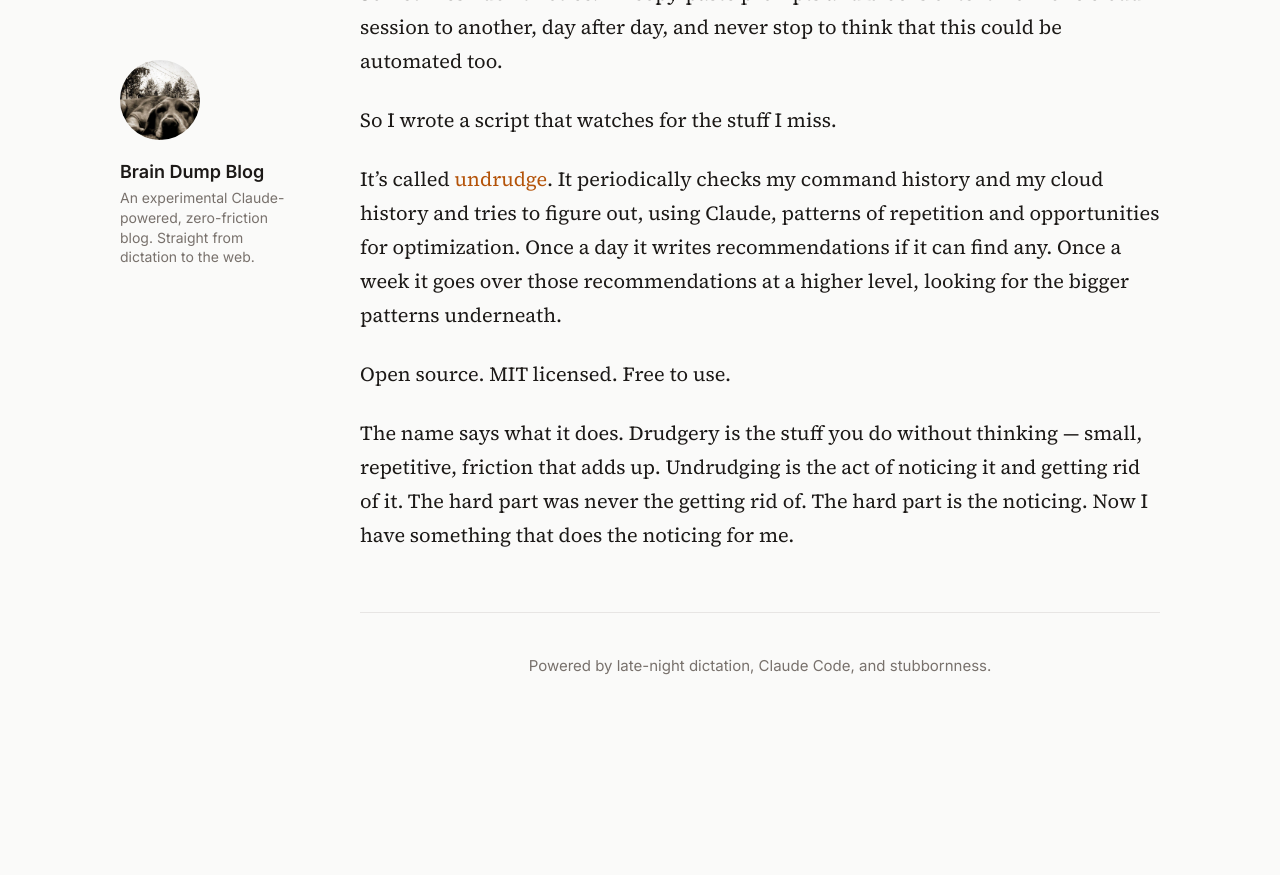
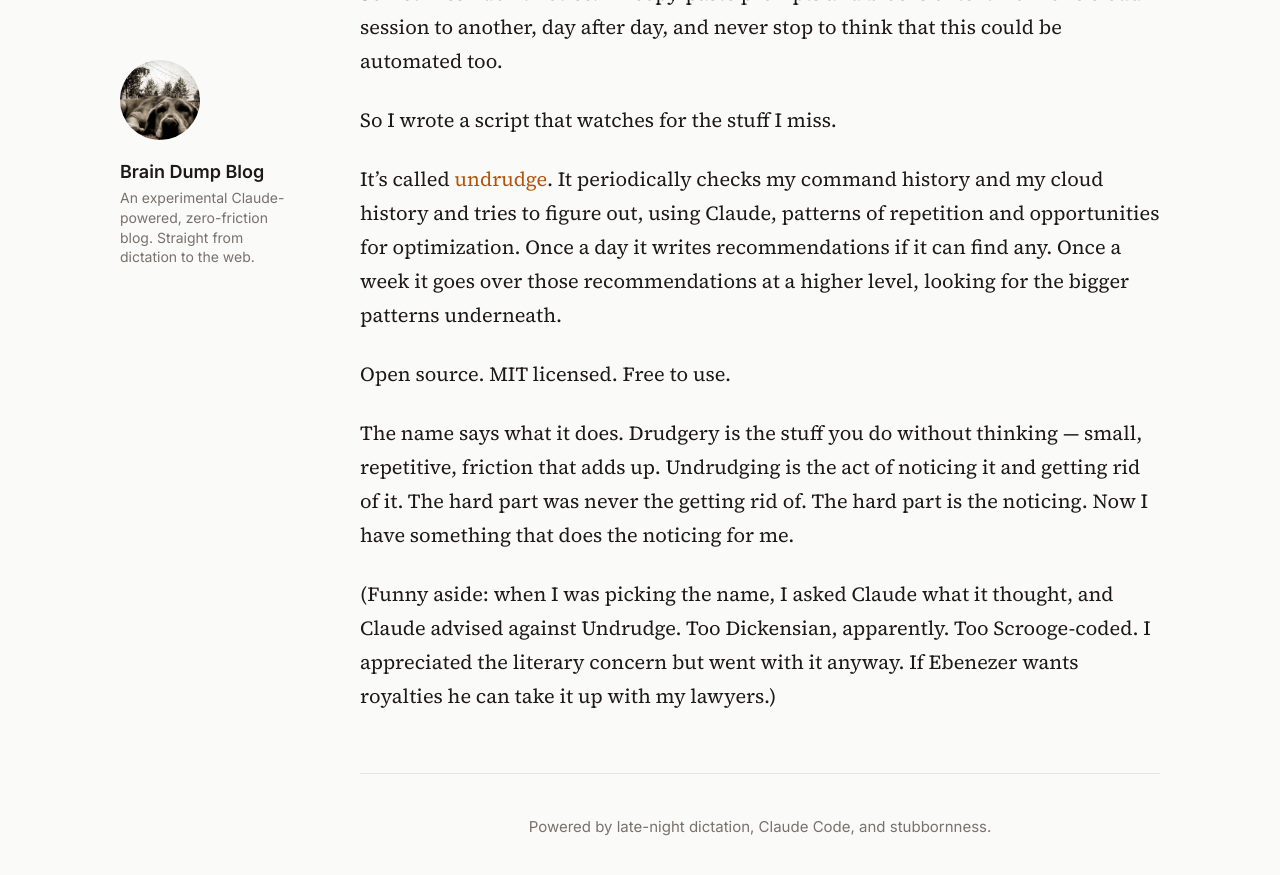
Before and after one commit to orlenko/blog, a Jekyll site: the page built from _posts/2026-05-04-undrudge.md, in a window 1280 px wide and 900 px high, scrolled down 605 px. Shown: the top 875 px of the window. Built offline with Jekyll 4.4.1, drawn with Linux system fonts in a browser that asks for light colours; before the commit the page ends 1344 px from its top, so only the background shows below that.

Commit message:
Add Dickens aside to undrudge post

```diff
--- a/_posts/2026-05-04-undrudge.md
+++ b/_posts/2026-05-04-undrudge.md
@@ -18,3 +18,5 @@ It's called [undrudge](https://github.com/orlenko/undrudge). It periodically che
 Open source. MIT licensed. Free to use.
 
 The name says what it does. Drudgery is the stuff you do without thinking — small, repetitive, friction that adds up. Undrudging is the act of noticing it and getting rid of it. The hard part was never the getting rid of. The hard part is the noticing. Now I have something that does the noticing for me.
+
+(Funny aside: when I was picking the name, I asked Claude what it thought, and Claude advised against Undrudge. Too Dickensian, apparently. Too Scrooge-coded. I appreciated the literary concern but went with it anyway. If Ebenezer wants royalties he can take it up with my lawyers.)
```
